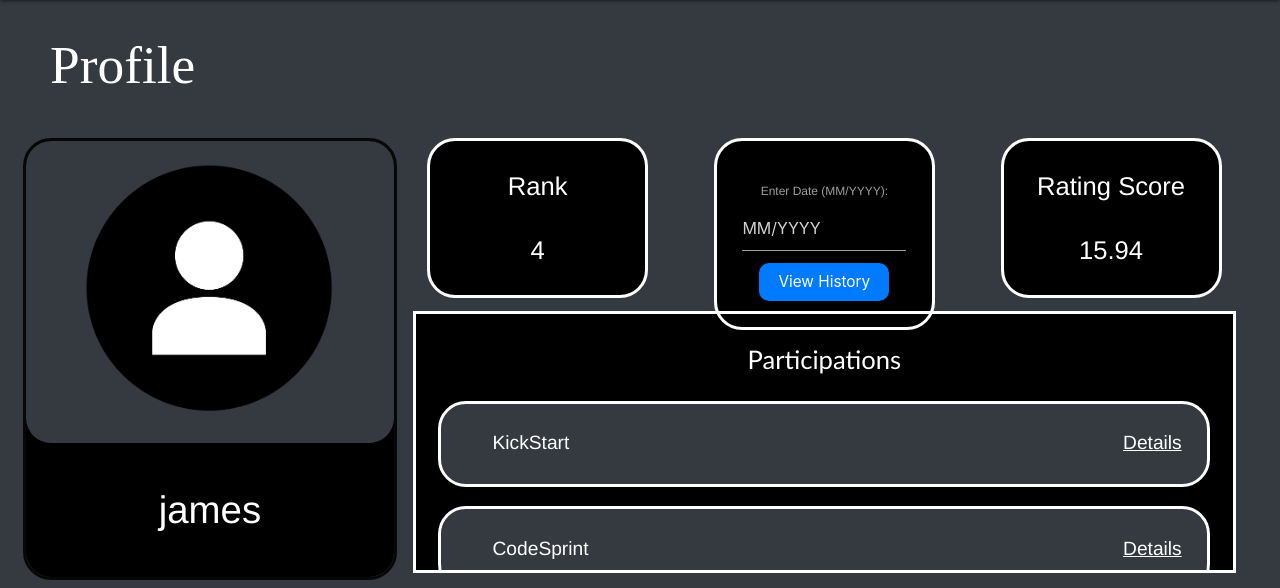
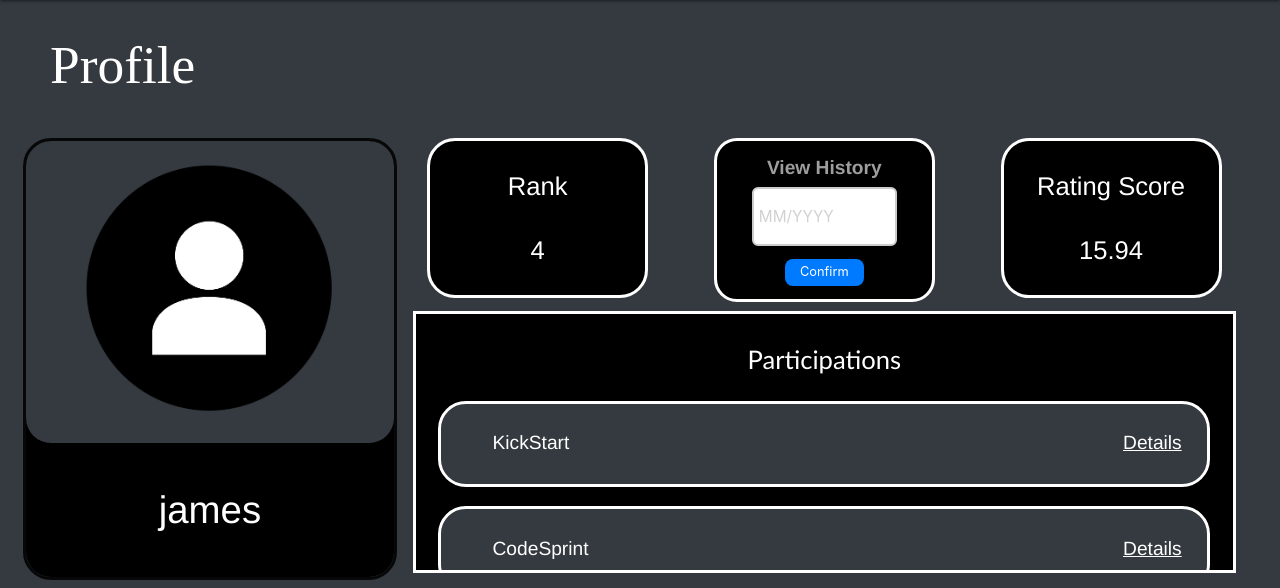
Before and after one commit to Web-Spasm/Competitions-Platform, a Flask app: page /student_profile/1 in a window 1280 px wide. Shown: the part 64-652 px from the top of the page. Run offline with Flask 3, Linux system fonts and the light colour scheme.

Commit message:
fixed text input and made everything else look even

```diff
--- a/App/templates/student_profile.html
+++ b/App/templates/student_profile.html
@@ -83,22 +83,34 @@ h1 {
 }
 
 .date-form {
-    border-radius: 25px;
-    width: 25%;
+    border-radius: 20px; /* Keep rounded corners */
+    width: 25%; /* Keep the original width */
     outline-style: solid;
     margin: auto;
     text-align: center;
-    font-size: 2vw;
+    font-size: 1.6vw; /* Keep font size proportional */
     color: white;
     background-color: black;
-    padding: 2vw;
+    padding: 1vw 2vw; /* Reduce vertical padding to make the height shorter */
+}
+
+.date-form input[type="text"] {
+    font-size: 1.2vw; /* Proportional size for input text */
+    padding: 0.4vw; /* Shorten input height */
+    line-height: 1; /* Maintain compact spacing */
+    border: 2px solid #ccc;
+    border-radius: 6px;
+    background-color: #ffffff;
+    color: #000000;
+    width: 80%; /* Keep width of the input field consistent */
+    margin-top: -0.5vw;
 }
 
 .date-form button {
-    font-size: 1.2vw; /* Smaller font size */
-    padding: 0.8vw 1.5vw; /* Smaller button padding */
-    border-radius: 10px; /* Rounded button corners */
-    background-color: #007bff; /* Blue button color */
+    font-size: 1vw; /* Proportional button size */
+    padding: 0.5vw 1.2vw; /* Shorten button height */
+    border-radius: 8px;
+    background-color: #007bff;
     color: white;
     border: none;
     cursor: pointer;
@@ -106,7 +118,14 @@ h1 {
 }
 
 .date-form button:hover {
-    background-color: #0056b3; /* Darker blue on hover */
+    background-color: #0056b3;
+}
+
+.date-form label {
+    font-size: 1.5vw; /* Keep the "View History" label size unchanged */
+    font-weight: bold;
+    margin-bottom: 0.8vw; /* Maintain some spacing from the input */
+    display: block; /* Ensure proper alignment */
 }
 
 .calendar-container {
@@ -346,20 +403,24 @@ h1 {
                 <p>{{student.curr_rank}}</p>
                 {% endif %}
             </div>
+
             <!--- Date Form -->
             <div class="date-form">
                 <form id="dateForm">
-                    <label for="date">Enter Date (MM/YYYY):</label>
+                    <label for="date">View History</label>
                     <input type="text" id="date" name="date" placeholder="MM/YYYY">
-                    <button type="submit">View History</button>
+                    <button type="submit">Confirm</button>
                 </form>
             </div>
 
-             <!-- Calendar Container -->
-            <div id="calendarContainer" class="calendar-container">
-                <h3 id="calendarHeader"></h3>
-                <table id="calendar" class="calendar-table"></table>
-            </div>
+             <!-- Calendar Modal -->
+             <div id="calendarModal" class="modal">
+             <div class="modal-content">
+                 <span class="close" id="closeModal">&times;</span>
+                 <h3 id="calendarHeader"></h3>
+                 <table id="calendar" class="calendar-table"></table>
+             </div>
+         </div>
 
             <div class="rating-score">
                 <p>Rating Score</p>
@@ -386,38 +447,32 @@ h1 {
 
 <script>
     document.getElementById('dateForm').addEventListener('submit', function(event) {
-        event.preventDefault(); // Prevent the form from actually submitting
+        event.preventDefault(); // Prevent form submission
 
         var dateValue = document.getElementById('date').value;
+        var datePattern = /^(0[1-9]|1[0-2])\/\d{4}$/;
 
-        // Validation for MM/YYYY format using regex
-        var datePattern = /^(0[1-9]|1[0-2])\/\d{4}$/;
         if (datePattern.test(dateValue)) {
-            generateCalendar(dateValue); // Call the function to generate the calendar
+            generateCalendar(dateValue);
         } else {
             alert("Invalid date format. Please use MM/YYYY.");
         }
     });
 
     function generateCalendar(dateValue) {
-        // Parse the date (MM/YYYY)
         var [month, year] = dateValue.split('/');
         month = parseInt(month) - 1; // JavaScript months are 0-11
         year = parseInt(year);
 
-        // Get the first day of the month and the number of days in the month
         var firstDay = new Date(year, month, 1).getDay();
         var daysInMonth = new Date(year, month + 1, 0).getDate();
 
-        // Clear any previous calendar
         var calendar = document.getElementById('calendar');
         calendar.innerHTML = '';
 
-        // Display the month and year at the top
         var calendarHeader = document.getElementById('calendarHeader');
         calendarHeader.textContent = `${getMonthName(month)} ${year}`;
 
-        // Generate the table header for days of the week
         var headerRow = document.createElement('tr');
         var weekdays = ['Sun', 'Mon', 'Tue', 'Wed', 'Thu', 'Fri', 'Sat'];
         weekdays.forEach(function(day) {
@@ -437,8 +491,9 @@ h1 {
                     td.textContent = '';
                 } else if (currentDay <= daysInMonth) {
                     td.textContent = currentDay;
+                    td.style.color = "white";
                     if (currentDay === new Date().getDate() && new Date().getMonth() === month && new Date().getFullYear() === year) {
-                        td.classList.add('current-day'); // Highlight today's date
+                        td.classList.add('current-day');
                     }
                     currentDay++;
                 }
@@ -448,9 +503,12 @@ h1 {
             if (currentDay > daysInMonth) break;
         }
 
-        // Show the calendar container
-        document.getElementById('calendarContainer').style.display = 'block';
+        document.getElementById('calendarModal').style.display = 'block';
     }
+
+    document.getElementById('closeModal').addEventListener('click', function() {
+        document.getElementById('calendarModal').style.display = 'none';
+    });
 
     function getMonthName(month) {
         const months = ['January', 'February', 'March', 'April', 'May', 'June', 'July', 'August', 'September', 'October', 'November', 'December'];
```
Also changed, not shown: other parts of App/templates/student_profile.html (+39 -2 lines), instance/temp-database.db.
